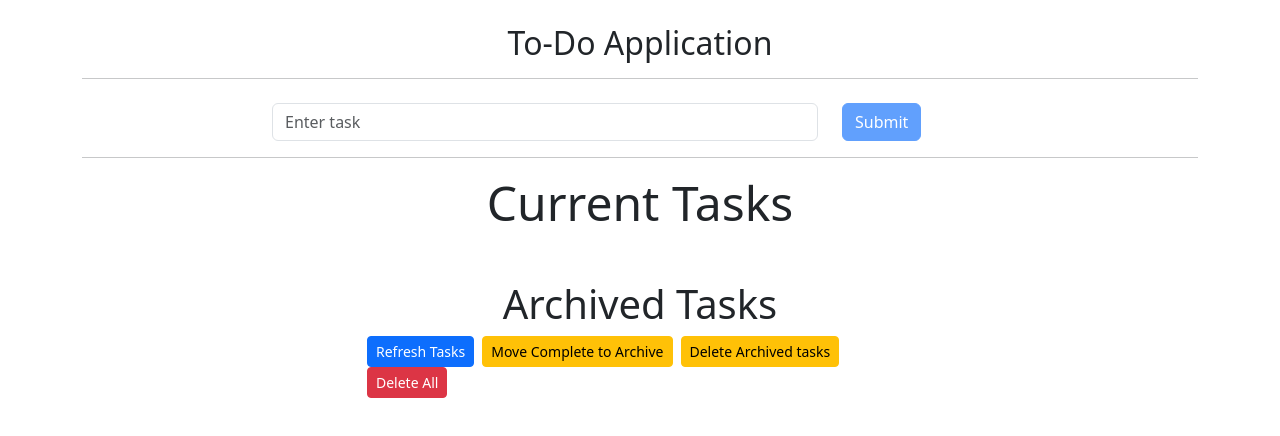
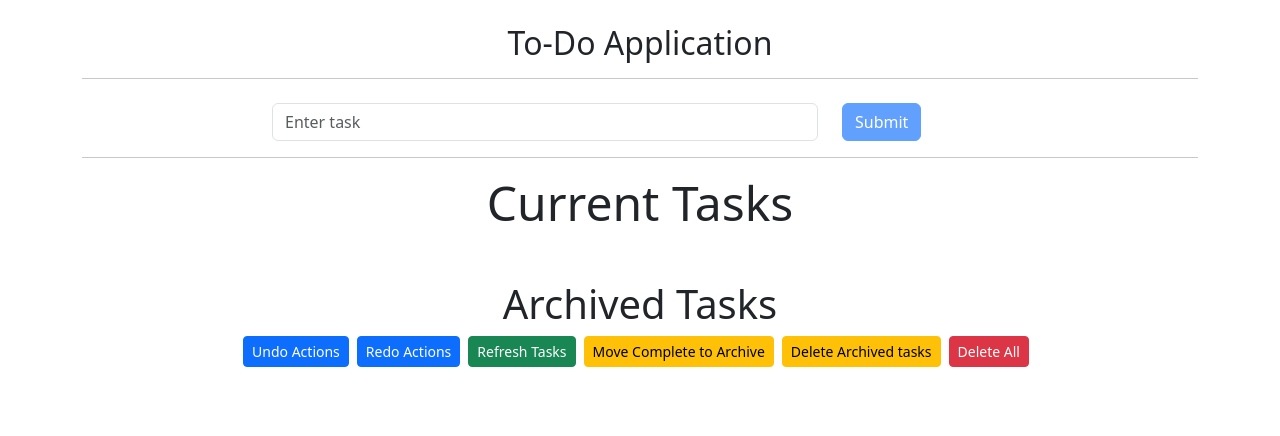
Before and after one commit to hscharpreet/ng-todo-app, an Angular app: page / in a window 1280 px wide. Shown: the top 436 px of the page. Built offline with nearby package versions, Linux system fonts and the light colour scheme.

Commit message:
chore: Add undo and redo functionality to TodolistComponent

```diff
--- a/src/app/todolist/todolist.component.html
+++ b/src/app/todolist/todolist.component.html
@@ -105,11 +105,17 @@
 
   <h2 class="text-center display-6 mt-5">Archived Tasks</h2>
 
-  <div class="row justify-content-center">
-    <div class="btn-group-sm col-6" role="group">
+  <div class="btn-toolbar justify-content-center">
+    <div class="btn-group-sm" role="group">
+      <button type="button" class="btn btn-primary me-2" (click)="undo()">
+        Undo Actions
+      </button>
+      <button type="button" class="btn btn-primary me-2" (click)="redo()">
+        Redo Actions
+      </button>
       <button
         type="button"
-        class="btn btn-primary me-2"
+        class="btn btn-success me-2"
         (click)="refreshTasks()"
       >
         Refresh Tasks
--- a/src/app/todolist/todolist.component.ts
+++ b/src/app/todolist/todolist.component.ts
@@ -1,6 +1,7 @@
 import {
   Component,
   ElementRef,
+  HostListener,
   OnInit,
   QueryList,
   ViewChildren,
@@ -24,6 +25,18 @@ export class TodolistComponent implements OnInit {
 
   @ViewChildren('taskInput') taskInputs: QueryList<ElementRef> | undefined;
 
+  @HostListener('window:keydown', ['$event'])
+  handleKeyDown(event: KeyboardEvent) {
+    if (event.ctrlKey && event.key === 'z') {
+      this.undo();
+    } else if (event.ctrlKey && event.key === 'y') {
+      this.redo();
+    }
+  }
+
+  previousStates: any[] = [];
+  futureStates: any[] = [];
+
   ngOnInit() {
     const storedTasks = localStorage.getItem('tasks');
     if (storedTasks) {
@@ -36,6 +49,7 @@ export class TodolistComponent implements OnInit {
   }
 
   onSubmit(taskForm: NgForm) {
+    this.savePreviousState();
     this.taskArray.push({
       id: this.nextId++,
       taskName: taskForm.value.task,
@@ -48,11 +62,13 @@ export class TodolistComponent implements OnInit {
   }
 
   onDelete(id: number) {
+    this.savePreviousState();
     this.taskArray = this.taskArray.filter((task) => task.id !== id);
     this.saveTasks();
   }
 
   onCheck(id: number) {
+    this.savePreviousState();
     const task = this.taskArray.find((task) => task.id === id);
     if (task) {
       task.isCompleted = !task.isCompleted;
@@ -69,6 +85,7 @@ export class TodolistComponent implements OnInit {
   }
 
   onEdit(id: number) {
+    this.savePreviousState();
     const task = this.taskArray.find((task) => task.id === id);
     if (task) {
       task.isEditable = true;
@@ -85,6 +102,7 @@ export class TodolistComponent implements OnInit {
   }
 
   onSave(id: number, updatedTask: string) {
+    this.savePreviousState();
     const task = this.taskArray.find((task) => task.id === id);
     if (task) {
       task.taskName = updatedTask;
@@ -104,6 +122,7 @@ export class TodolistComponent implements OnInit {
   }
 
   moveCompletedToArchive() {
+    this.savePreviousState();
     this.taskArray.forEach((task) => {
       if (task.isCompleted) {
         task.isArchived = true;
@@ -122,6 +141,26 @@ export class TodolistComponent implements OnInit {
     this.saveTasks();
   }
 
+  savePreviousState() {
+    this.previousStates.push(JSON.parse(JSON.stringify(this.taskArray)));
+  }
+
+  undo() {
+    if (this.previousStates.length > 0) {
+      this.futureStates.push(JSON.parse(JSON.stringify(this.taskArray)));
+      this.taskArray = this.previousStates.pop();
+      this.saveTasks();
+    }
+  }
+
+  redo() {
+    if (this.futureStates.length > 0) {
+      this.previousStates.push(JSON.parse(JSON.stringify(this.taskArray)));
+      this.taskArray = this.futureStates.pop();
+      this.saveTasks();
+    }
+  }
+
   saveTasks() {
     localStorage.setItem('tasks', JSON.stringify(this.taskArray));
   }
```
